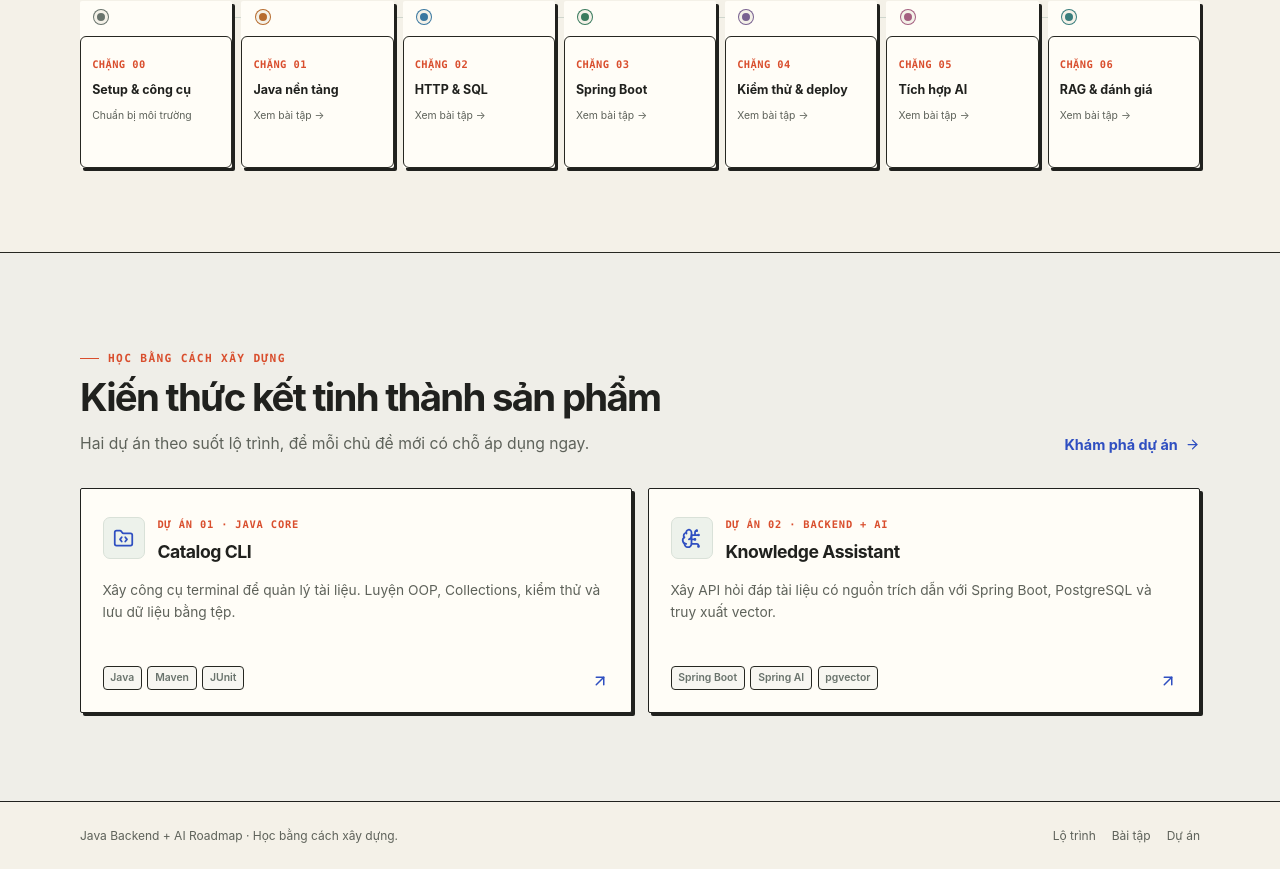
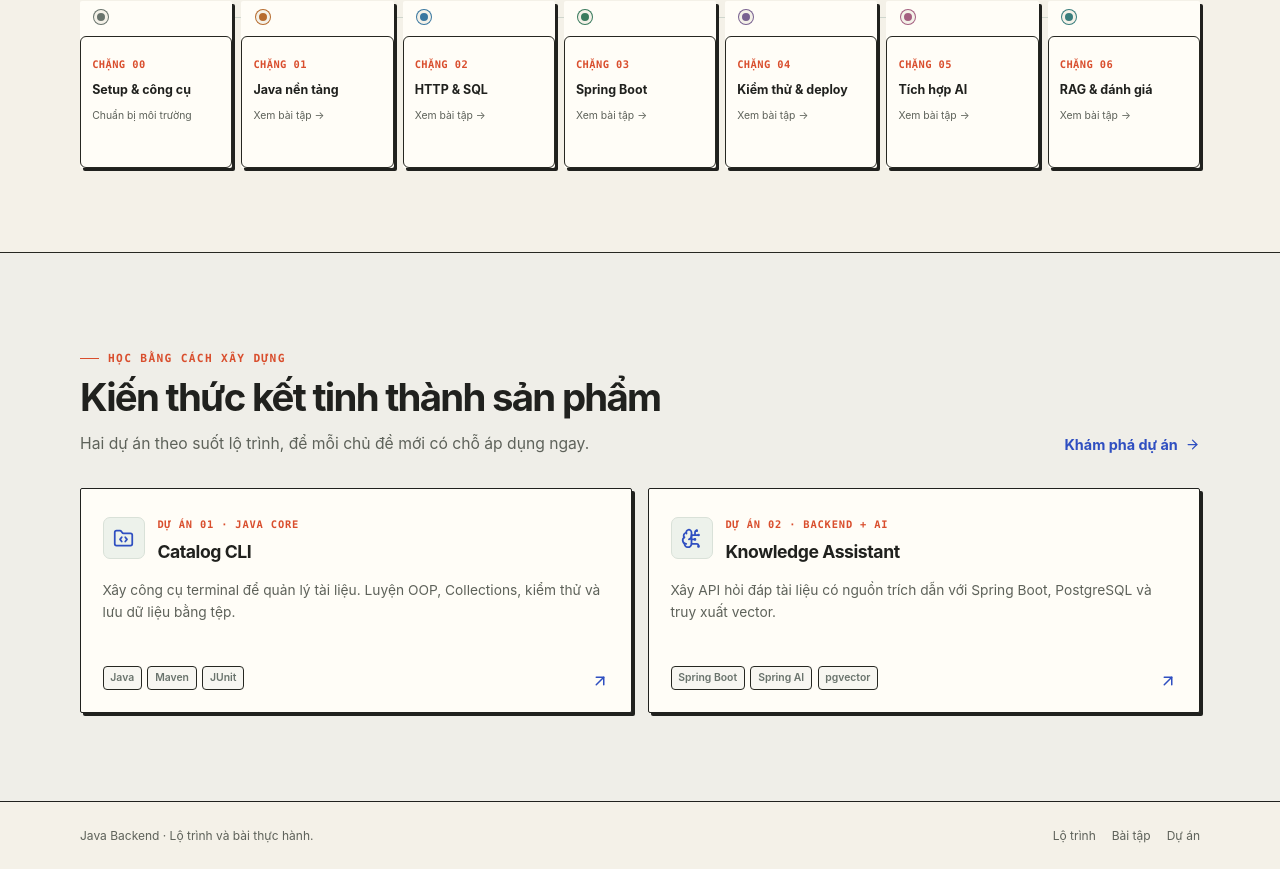
Before and after one commit to VanDung279206/JavaBackend_AI_RoadMap, a Next.js app in the folder website/: page / in a window 1280 px wide. Shown: the part 2239-3108 px from the top of the page. Built offline with nearby package versions, Linux system fonts and the light colour scheme; no server answers.

Commit message:
chỉnh sửa chữ rối mắt

```diff
--- a/website/src/app/layout.tsx
+++ b/website/src/app/layout.tsx
@@ -5,7 +5,7 @@ import Navbar from "@/components/Navbar";
 
 export const metadata: Metadata = {
   title: "Java Backend + AI Roadmap",
-  description: "Lộ trình học Java Backend và AI từ nền tảng đến RAG — bài tập, lời giải và dự án thực tế.",
+  description: "Lộ trình Java Backend gồm bài tập, hướng dẫn từng chặng, trình chạy mã và dự án mẫu.",
 };
 
 export default function RootLayout({ children }: { children: React.ReactNode }) {
@@ -16,7 +16,7 @@ export default function RootLayout({ children }: { children: React.ReactNode })
         <main className="site-main">{children}</main>
         <footer className="site-footer">
           <div className="footer-inner layout-container">
-            <span>Java Backend + AI Roadmap · Học bằng cách xây dựng.</span>
+            <span>Java Backend · Lộ trình và bài thực hành.</span>
             <div className="footer-links">
               <Link href="/roadmap">Lộ trình</Link>
               <Link href="/docs">Bài tập</Link>
```
